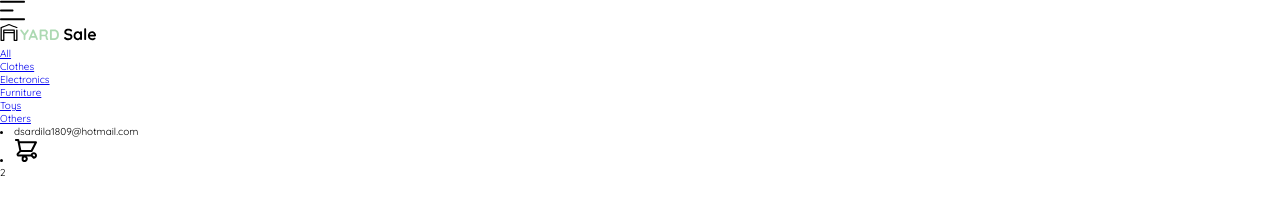
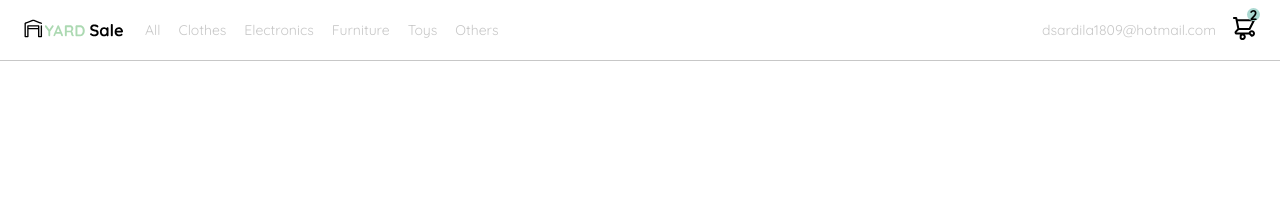
Before and after one commit to dardilar/Yard-Sale, a plain HTML site: page clase11.html in a window 1280 px wide. Drawn offline with Linux system fonts and the light colour scheme.

Commit message:
Creación pantalla menu web desktop y mobile

```diff
--- a/clase11.html
+++ b/clase11.html
@@ -13,7 +13,7 @@
 <body>
     <header>
         <nav>
-            <img src="./icons/icon_menu.svg" alt="menu">
+            <img src="./icons/icon_menu.svg" alt="menu" class="menu">
 
             <div class="navbar-left">
                 <img src="./logos/logo_yard_sale.svg" alt="logo" class="logo">
@@ -41,11 +41,13 @@
             </div>
 
             <div class="navbar-right">
-                <li>dsardila1809@hotmail.com</li>
-                <li class="navbar-shopping-card">
-                    <img src="./icons/icon_shopping_cart.svg" alt="shopping card">
-                    <div>2</div>
-                </li>
+                <ul>
+                    <li class="navbar-email">dsardila1809@hotmail.com</li>
+                    <li class="navbar-shopping-card">
+                        <img src="./icons/icon_shopping_cart.svg" alt="shopping card">
+                        <div>2</div>
+                    </li>
+                </ul>
             </div>
         </nav>
     </header>
--- a/css/clase11.css
+++ b/css/clase11.css
@@ -23,3 +23,90 @@ html {
 body {
     font-family: 'Quicksand', sans-serif;
 }
+
+nav {
+    display: flex;
+    justify-content: space-between;
+    padding: 0 2.4rem;
+    border-bottom: 0.1rem solid var(--very-light-pink);
+}
+
+.menu {
+    display: none;
+}
+
+.logo {
+    width: 10rem;
+}
+
+.navbar-left ul,
+.navbar-right ul {
+    list-style: none;
+    margin: 0;
+    display: flex;
+    align-items: center;
+    height: 6rem;
+}
+
+.navbar-left {
+    display: flex;
+}
+
+.navbar-left ul {
+    margin-left: 1.2rem;
+}
+
+.navbar-left ul li a,
+.navbar-right ul li a {
+    text-decoration: none;
+    color: var(--very-light-pink);
+    border: 0.1rem solid var(--white);
+    padding: 0.8rem;
+    border-radius: 0.8rem;
+    font-size: var(--sm);
+}
+
+.navbar-left ul li a:hover,
+.navbar-right ul li a:hover {
+    border: 0.1rem solid var(--hospital-green);
+    color: var(--hospital-green);
+}
+
+.navbar-email {
+    color: var(--very-light-pink);
+    font-size: var(--sm);
+    margin-right: 1.6rem;
+}
+
+.navbar-shopping-card {
+    position: relative;
+}
+
+.navbar-shopping-card div {
+    width: 1.3rem;
+    height: 1.3rem;
+    background-color: var(--hospital-green);
+    border-radius: 50%;
+    font-size: var(--sm);
+    font-weight: bold;
+    position: absolute;
+    top: -0.8rem;
+    right: -0.4rem;
+    display: flex;
+    justify-content: center;
+    align-items: center;
+}
+
+@media (max-width: 640px) {
+    .menu {
+        display: block;
+    }
+
+    .navbar-left ul {
+        display: none;
+    }
+
+    .navbar-email {
+        display: none;
+    }
+}
```
